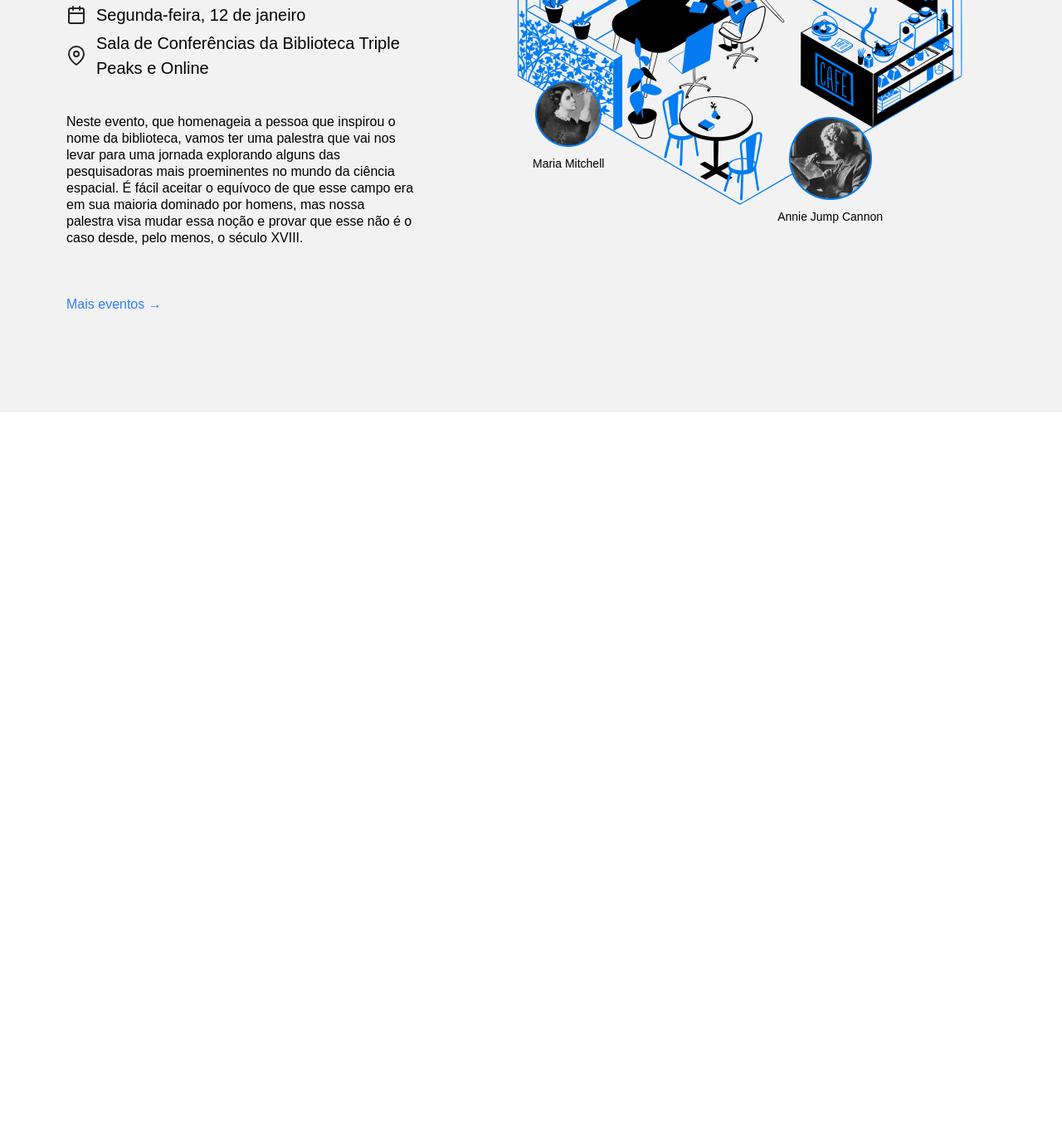
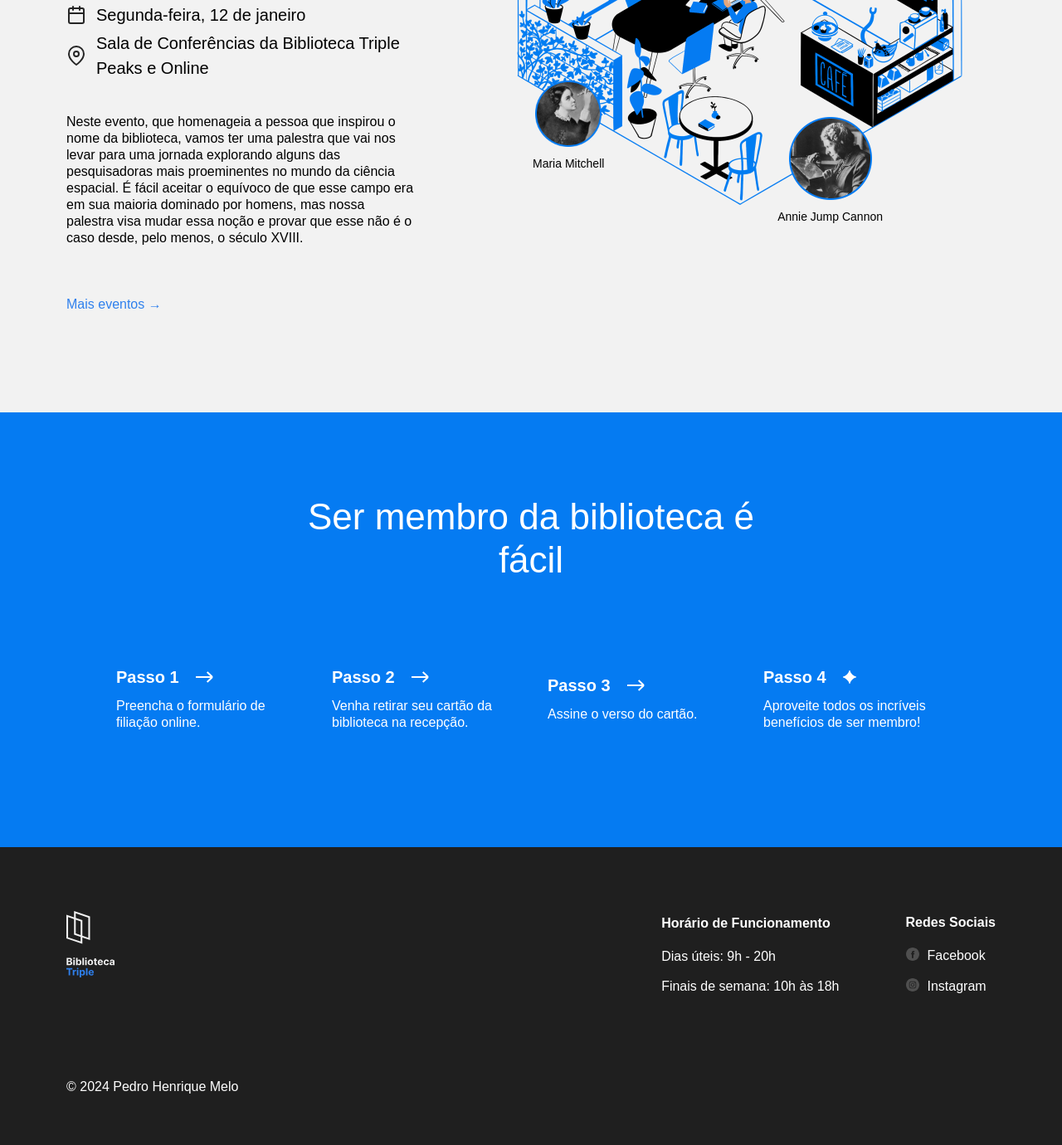
Before and after one commit to Pedrok390/web_project_library, a plain HTML site: page index.html in a window 1280 px wide. Shown: the part 2493-3873 px from the top of the page at 83% size. Before the commit the page ends 2990 px from the top, so only its background shows below. Drawn offline with Linux system fonts and the light colour scheme.

Commit message:
Novas atualizações ao projeto

```diff
--- a/index.html
+++ b/index.html
@@ -28,10 +28,10 @@
               <a href="#events" class="nav__link">Eventos</a>
             </li>
             <li>
-              <a class="nav__link">Seja um membro</a>
+              <a href="#membership" class="nav__link">Seja um membro</a>
             </li>
             <li>
-              <a class="nav__link">Contatos</a>
+              <a href="#footer" class="nav__link">Contatos</a>
             </li>
           </ul>
         </nav>
@@ -218,7 +218,106 @@
             </div>
           </div>
         </section>
+        <section id="membership" class="membership">
+          <h2 class="membership__title">Ser membro da biblioteca é fácil</h2>
+          <ul class="membership__steps">
+            <li class="step">
+              <h3 class="step__title">
+                Passo 1
+                <img
+                  src="./images/icon_step_forward.svg"
+                  alt="icon forward"
+                  class="step__icon"
+                />
+              </h3>
+              <p class="step__description">
+                Preencha o formulário de filiação online.
+              </p>
+            </li>
+            <li class="step">
+              <h3 class="step__title">
+                Passo 2
+                <img
+                  src="./images/icon_step_forward.svg"
+                  alt="icon forward"
+                  class="step__icon"
+                />
+              </h3>
+              <p class="step__description">
+                Venha retirar seu cartão da biblioteca na recepção.
+              </p>
+            </li>
+            <li class="step">
+              <h3 class="step__title">
+                Passo 3
+                <img
+                  src="./images/icon_step_forward.svg"
+                  alt="icon forward"
+                  class="step__icon"
+                />
+              </h3>
+              <p class="step__description">Assine o verso do cartão.</p>
+            </li>
+            <li class="step">
+              <h3 class="step__title">
+                Passo 4
+                <img
+                  src="./images/icon_step_finish.svg"
+                  alt="icon finish"
+                  class="step__icon"
+                />
+              </h3>
+              <p class="step__description">
+                Aproveite todos os incríveis benefícios de ser membro!
+              </p>
+            </li>
+          </ul>
+        </section>
       </main>
+      <footer id="footer" class="footer">
+        <div class="footer__columns">
+          <div class="footer__column">
+            <img
+              class="footer__logo"
+              src="./images/logo_white.svg"
+              alt="logo"
+            />
+          </div>
+          <div class="footer__column footer__column_content_hours">
+            <h4 class="footer__column-heading">Horário de Funcionamento</h4>
+            <ul class="footer__list">
+              <li class="footer__list-item">Dias úteis: 9h - 20h</li>
+              <li class="footer__list-item">Finais de semana: 10h às 18h</li>
+            </ul>
+          </div>
+          <div class="footer__column footer__column_content_social">
+            <h4 class="footer__column-heading">Redes Sociais</h4>
+            <ul class="footer__list">
+              <li class="footer__list-item">
+                <a href="#" class="footer__column-link">
+                  <img
+                    class="footer__social-icon"
+                    src="./images/facebook_white.svg"
+                    alt="Facebook Link"
+                  />
+                </a>
+                Facebook
+              </li>
+              <li class="footer__list-item">
+                <a href="#" class="footer__column-link">
+                  <img
+                    class="footer__social-icon"
+                    src="./images/instagram_white.svg"
+                    alt="Instagram Link"
+                  />
+                </a>
+                Instagram
+              </li>
+            </ul>
+          </div>
+        </div>
+        <p class="footer__copyright">© 2024 Pedro Henrique Melo</p>
+      </footer>
     </div>
   </body>
 </html>
--- a/styles/style.css
+++ b/styles/style.css
@@ -288,3 +288,108 @@
   font-size: 14px;
   margin: 0;
 }
+
+.membership {
+  padding: 100px 0 140px;
+  background-color: #057bf2;
+  color: #ffffff;
+}
+
+.membership__title {
+  max-width: 574px;
+  margin: 0 auto;
+  text-align: center;
+  font-size: 44px;
+  font-weight: 500;
+  line-height: 52px;
+}
+
+.membership__steps {
+  list-style-type: none;
+  padding: 0;
+  margin: 100px 0 0;
+  display: flex;
+  align-items: center;
+  justify-content: center;
+  gap: 40px;
+}
+
+.step {
+  flex-basis: 220px;
+}
+
+.step__title {
+  margin: 0;
+  font-size: 20px;
+  line-height: 30px;
+  font-weight: 700;
+  display: flex;
+  align-items: center;
+}
+
+.step__icon {
+  margin-left: 20px;
+}
+
+.step__description {
+  margin: 10px 0 0;
+}
+
+.footer {
+  box-sizing: border-box;
+  background-color: #1f1f1f;
+  color: #ffffff;
+  padding: 60px 80px;
+}
+
+.footer__columns {
+  display: flex;
+  align-items: center;
+  justify-content: space-between;
+}
+
+.footer__column_content_hours {
+  margin: auto;
+  margin-right: 80px;
+}
+
+.footer__column_content_social {
+}
+
+.footer__logo {
+  width: 58px;
+  height: 80px;
+}
+
+.footer__column-heading {
+  margin-bottom: 20px;
+}
+
+.footer__list {
+  /* O código abaixo remove os estilos do navegador padrão para listas */
+  list-style-type: none;
+  padding: 0;
+  margin: 0;
+  display: flex;
+  flex-direction: column;
+  gap: 16px;
+}
+
+.footer__list-item {
+  display: flex;
+}
+.footer__column-link {
+  color: white;
+  text-decoration: none;
+}
+
+.footer__social-icon {
+  width: 16px;
+  height: 16px;
+  margin-right: 10px;
+}
+
+.footer__copyright {
+  margin-top: 100px;
+  margin-bottom: 0;
+}
```
